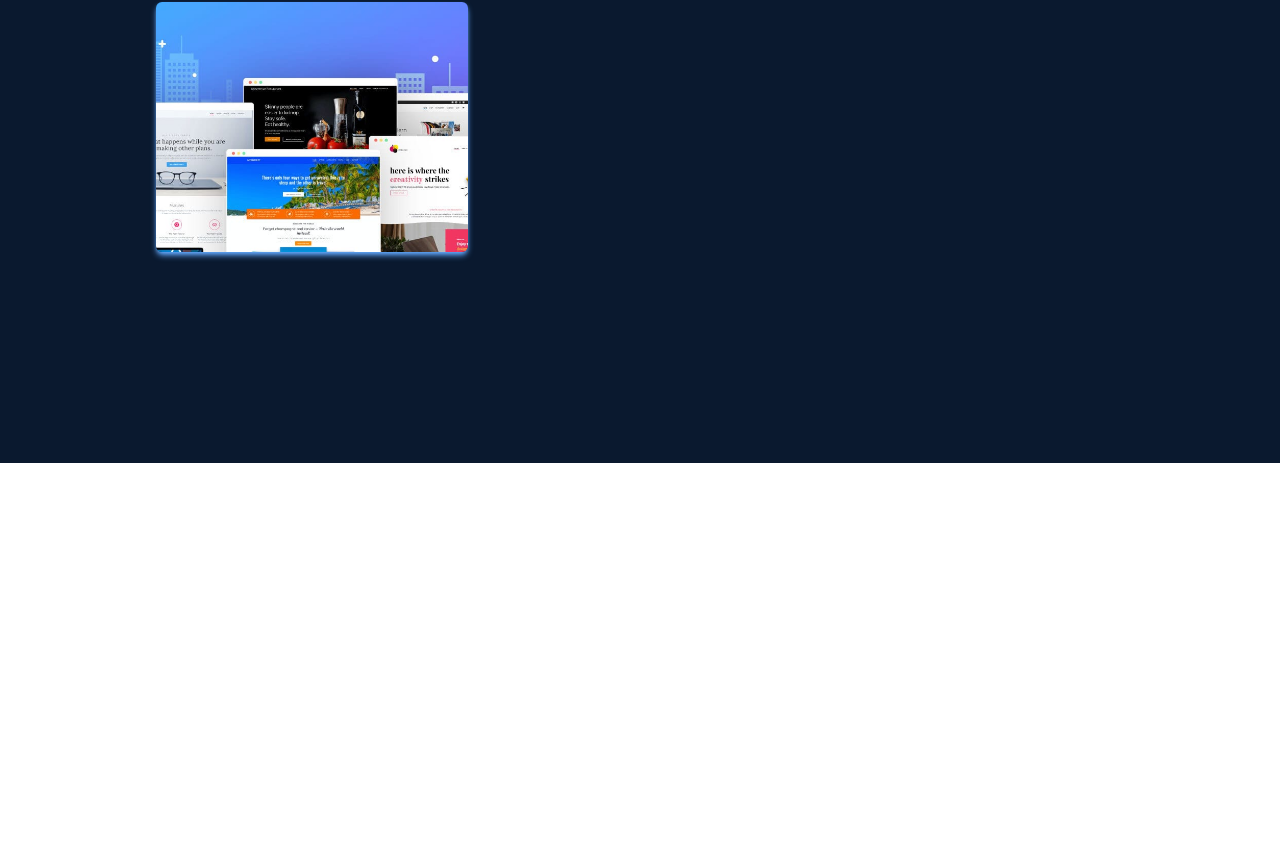
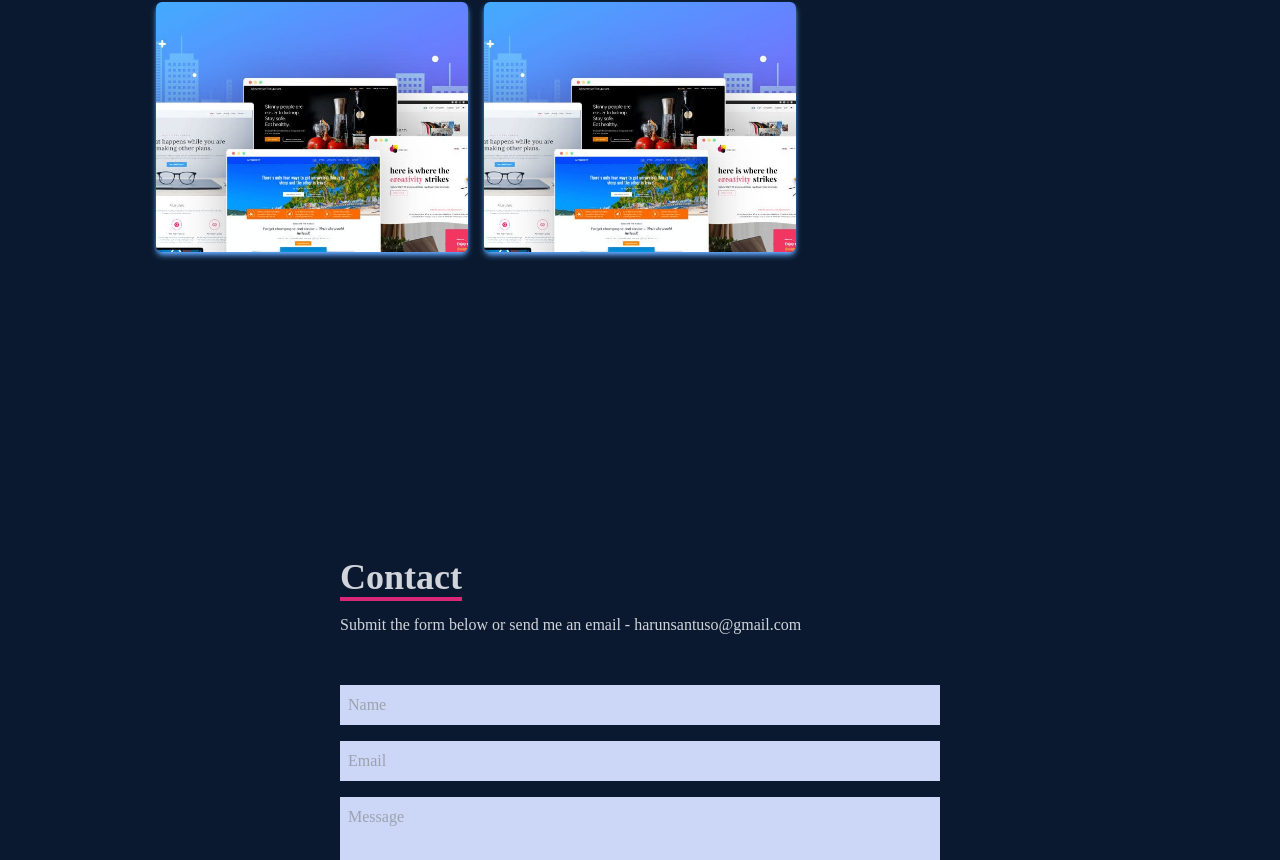
Before and after one commit to Harun-Sulaiman/Harun-Sulaiman.github.io, a React (Create React App) app: page / in a window 1280 px wide. Shown: the part 1937-2797 px from the top of the page. Before the commit the page ends 2400 px from the top, so only its background shows below. Built offline with nearby package versions, Linux system fonts and the light colour scheme; the HTML template or start-up script is replaced by a standard one.

Commit message:
Updated Form

```diff
--- a/package.json
+++ b/package.json
@@ -10,6 +10,7 @@
     "react-dom": "^18.2.0",
     "react-icons": "^4.4.0",
     "react-scripts": "^5.0.1",
+    "react-scroll": "^1.8.8",
     "web-vitals": "^2.1.4"
   },
   "scripts": {
--- a/src/App.js
+++ b/src/App.js
@@ -2,6 +2,7 @@ import Skills from "./components/Skills";
 import Home from "./components/Home";
 import Navbar from "./components/Navbar";
 import Projects from "./components/Projects";
+import Contact from "./components/Contact";
 
 function App() {
   return (
@@ -10,6 +11,7 @@ function App() {
       <Home/>
       <Skills />
       <Projects />
+      <Contact />
     </div>
   );
 }
--- /dev/null
+++ b/src/components/Contact.jsx
@@ -0,0 +1,21 @@
+import React from 'react'
+
+const Contact = () => {
+  return (
+    <div name='contact' className='w-full h-screen bg-[#0a192f] flex justify-center items-center p-4'>
+        <form method='POST' action="https://getform.io/f/70d0aec8-5a65-488e-bc06-9580a244bc49" className='flex flex-col max-w-[600px] w-full'>
+            <div className='pb-8'>
+                <p className='text-4xl font-bold inline border-b-4 border-pink-600 text-gray-300'>Contact</p>
+                <p className='text-gray-300 py-4'>Submit the form below or send me an email - harunsantuso@gmail.com</p>
+            </div>
+            <input className='bg-[#ccd6f6] p-2' type="text" placeholder='Name' name='name' />
+            <input className='my-4 p-2 bg-[#ccd6f6]' type="email" placeholder='Email' name='email' />
+            <textarea className='bg-[#ccd6f6] p-2' name='message' rows='10' placeholder='Message'></textarea>
+            <button className='text-white border-2 hover:bg-pink-600 hover:border-pink-600 px-10 py-3 my-8 mx-auto flex items-center'>Submit</button>
+        </form>
+
+    </div>
+  )
+}
+
+export default Contact
--- a/src/components/Navbar.jsx
+++ b/src/components/Navbar.jsx
@@ -3,6 +3,7 @@ import { FaBars, FaTimes, FaGithub, FaFacebook } from 'react-icons/fa';
 import {HiOutlineMail} from 'react-icons/hi'
 import {BsFillPersonLinesFill} from 'react-icons/bs'
 import Logo from '../assets/logo4.png';
+import {Link} from 'react-scroll'
 
 const Navbar = () => {
   const [nav, setNav] = useState(false)
@@ -18,10 +19,10 @@ const Navbar = () => {
 
        {/*pc screen*/}
            <ul className='hidden md:flex mr-[50px]'>
-                <li>Home</li>
-                <li>Skills</li>
-                <li>Projects</li>
-                <li>Contact</li>
+                <li><Link to='home' smooth={true} duration={500}>Home</Link></li>
+                <li><Link to='skills' smooth={true} duration={500}>Skills</Link></li>
+                <li><Link to='Projects' smooth={true} duration={500}>Projects</Link></li>
+                <li><Link to='contact' smooth={true} duration={500}>Contact</Link></li>
             </ul>
 
 
@@ -32,10 +33,10 @@ const Navbar = () => {
       {/*mobile screen*/}
            <ul className={!nav ? 'hidden' :
             'absolute top-0 left-0 w-full h-screen bg-gradient-to-r from-indigo-700 via-purple-500 to-pink-500 ... flex flex-col justify-center items-center'}>
-                <li className='py-6 text-4xl'>Home</li>
-                <li className='py-6 text-4xl'>Skills</li>
-                <li className='py-6 text-4xl'>Projects</li>
-                <li className='py-6 text-4xl'>Contact</li>
+                <li className='py-6 text-4xl'><Link onClick={handleClick} to='home' smooth={true} duration={500}>Home</Link></li>
+                <li className='py-6 text-4xl'><Link onClick={handleClick} to='skills' smooth={true} duration={500}>Skills</Link></li>
+                <li className='py-6 text-4xl'><Link onClick={handleClick} to='Projects' smooth={true} duration={500}>Projects</Link></li>
+                <li className='py-6 text-4xl'><Link onClick={handleClick} to='contact' smooth={true} duration={500}>Contact</Link></li>
             </ul>
 
       {/*icons*/}
--- a/src/components/Projects.jsx
+++ b/src/components/Projects.jsx
@@ -1,6 +1,6 @@
 import React from 'react'
 import WorkImg from '../assets/WorkImg.jpg'
-import RealEstate from '../assets/realestate.JPG'
+
 
 const Projects = () => {
   return (
@@ -21,23 +21,43 @@ const Projects = () => {
 
                     {/*hover*/}
                     <div className='opacity-0 group-hover:opacity-100'>
-                        <span className='text-2xl font-bold text-white tracking-wider'>
+                        <p className='text-2xl text-center font-bold text-white tracking-wider'>
                             React JS Application
+                        </p>
 
-                        </span>
                         <div className='pt-8 text-center'>
                             <a href='/'>
-                                <button className='text-center rounded-lg px-4 py-3 m-2 text-gray-700 font-bold text-lg'>View Demo</button>
+                                <button className='text-center rounded-lg px-4 py-3 m-2 bg-white text-gray-700 font-bold text-lg'>View Demo</button>
                             </a>
                             <a href='/'>
-                                <button className='text-center rounded-lg px-4 py-3 m-2 text-gray-700 font-bold text-lg'>View Code</button>
+                                <button className='text-center rounded-lg px-4 py-3 m-2 bg-white text-gray-700 font-bold text-lg'>View Code</button>
                             </a>
                         </div>
                     </div>
                 </div>
-            </div>
+                <div
+                style={{backgroundImage:`url(${WorkImg})`}}
+                className='shadow-md shadow-[#64aaff] group container rounded-md flex justify-center items-center mx-auto content-div'>
+
+                    {/*hover*/}
+                    <div className='opacity-0 group-hover:opacity-100'>
+                        <p className='text-2xl text-center font-bold text-white tracking-wider'>
+                            React JS Application
+                        </p>
+
+                        <div className='pt-8 text-center'>
+                            <a href='/'>
+                                <button className='text-center rounded-lg px-4 py-3 m-2 bg-white text-gray-700 font-bold text-lg'>View Demo</button>
+                            </a>
+                            <a href='/'>
+                                <button className='text-center rounded-lg px-4 py-3 m-2 bg-white text-gray-700 font-bold text-lg'>View Code</button>
+                            </a>
+                        </div>
+                    </div>
+                </div>
 
 
+            </div>
         </div>
     </div>
   )
```
Also changed, not shown: 1 other file (tests, documents, lock files or other folders).
